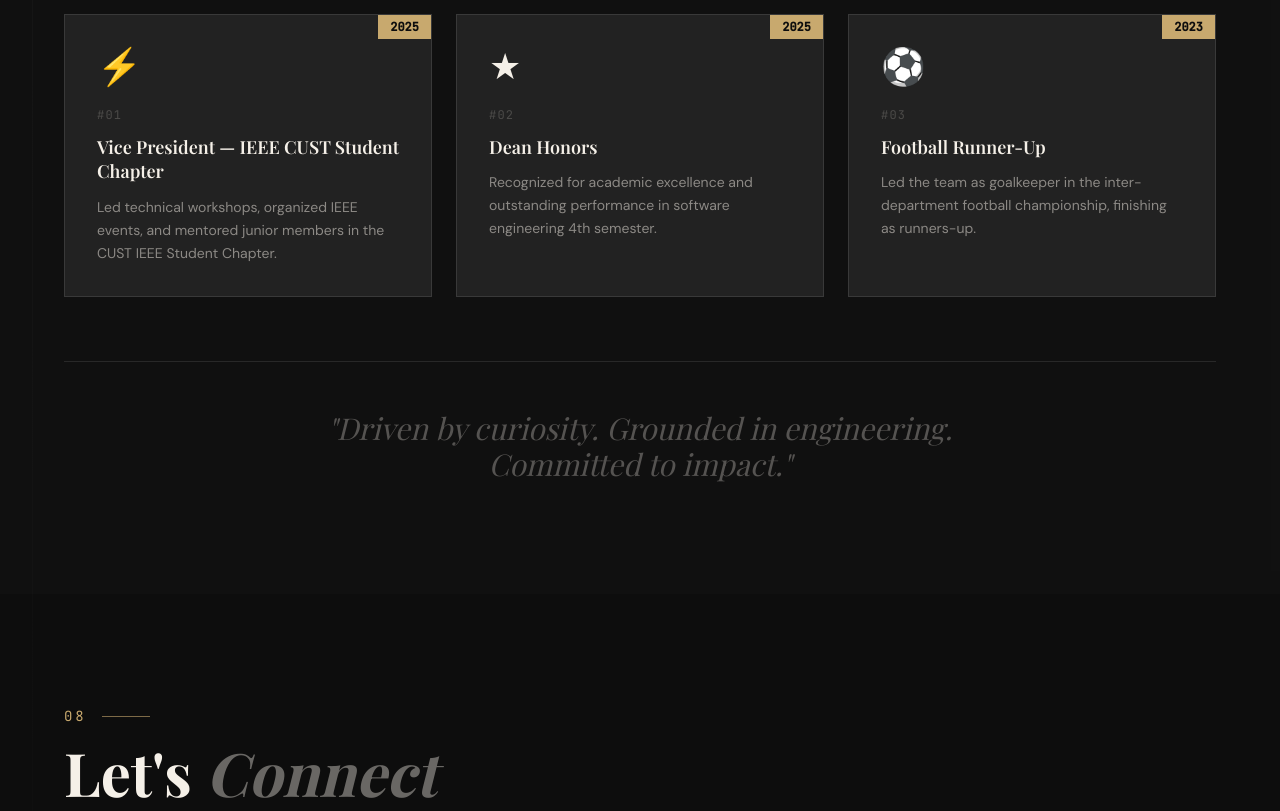
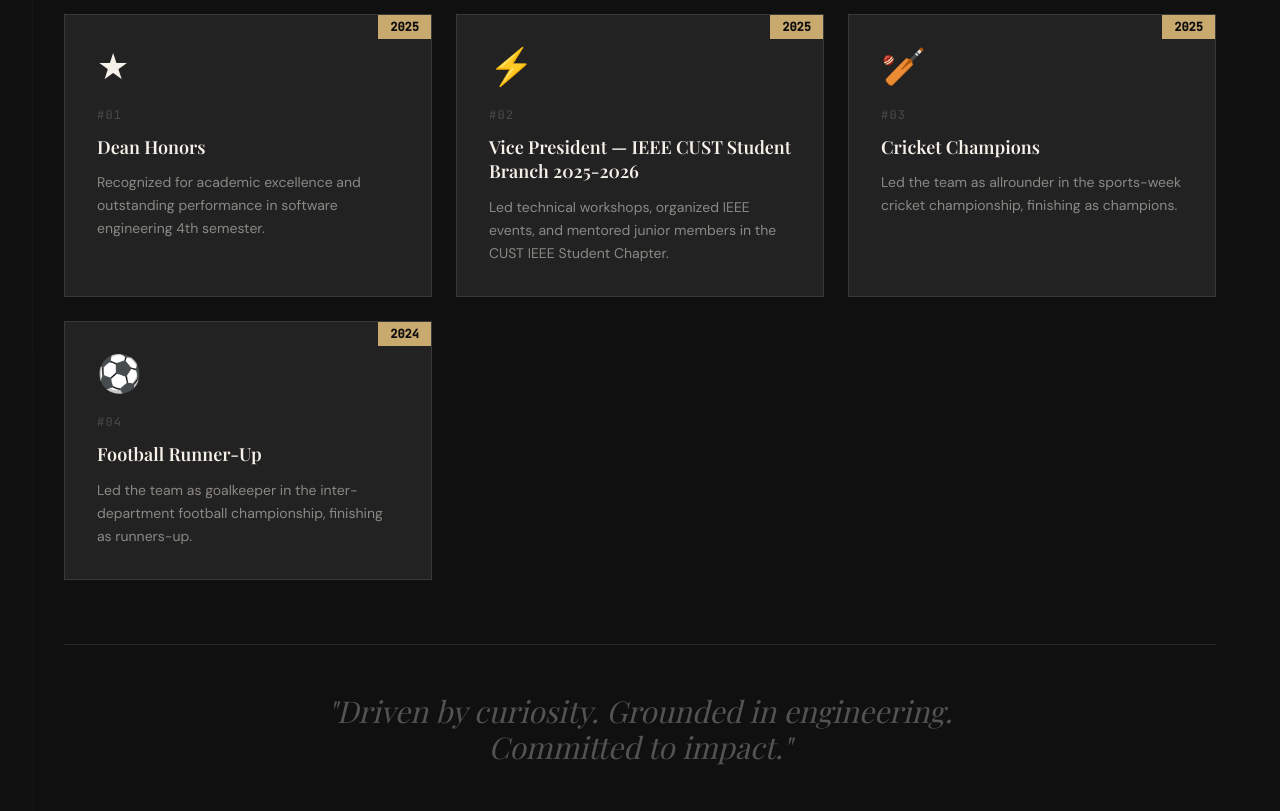
Before and after one commit to ahmedmujtaba45/My-Portfolio, a React (Vite) app: page / in a window 1280 px wide. Shown: the part 5780-6591 px from the top of the page. Built offline with nearby package versions, Linux system fonts and the light colour scheme; a web font is replaced by a local one.

Commit message:
Achievements Added

```diff
--- a/src/data/portfolio.js
+++ b/src/data/portfolio.js
@@ -136,13 +136,6 @@ export const skills = [
 
 export const achievements = [
   {
-    title: "Vice President — IEEE CUST Student Chapter",
-    description:
-      "Led technical workshops, organized IEEE events, and mentored junior members in the CUST IEEE Student Chapter.",
-    icon: "⚡",
-    year: "2025",
-  },
-  {
     title: "Dean Honors",
     description:
       "Recognized for academic excellence and outstanding performance in software engineering 4th semester.",
@@ -150,10 +143,24 @@ export const achievements = [
     year: "2025",
   },
   {
+    title: "Vice President — IEEE CUST Student Branch 2025-2026",
+    description:
+      "Led technical workshops, organized IEEE events, and mentored junior members in the CUST IEEE Student Chapter.",
+    icon: "⚡",
+    year: "2025",
+  },
+  {
+    title: "Cricket Champions",
+    description:
+      "Led the team as allrounder in the sports-week cricket championship, finishing as champions.",
+    icon: "🏏",
+    year: "2025",
+  },
+{
     title: "Football Runner-Up",
     description:
       "Led the team as goalkeeper in the inter-department football championship, finishing as runners-up.",
     icon: "⚽",
-    year: "2023",
+    year: "2024",
   },
 ];
```
